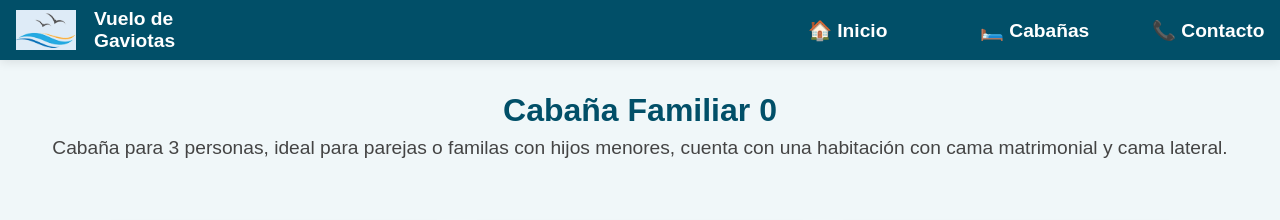
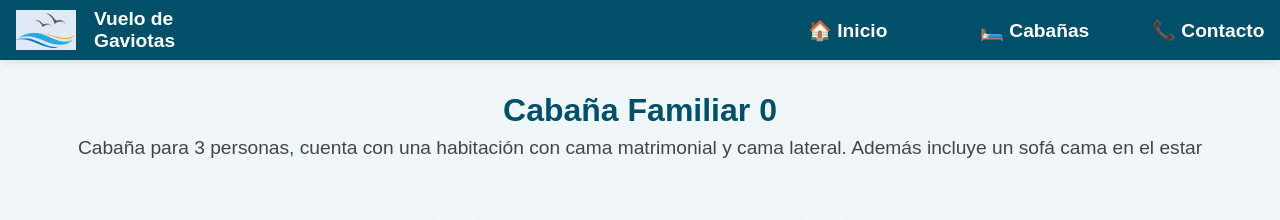
Before and after one commit to turizar/Vuelo-de-Gaviotas-V3, a plain HTML site: page docs/cabin0.html in a window 1280 px wide. Shown: the top 220 px of the page. Drawn offline with Linux system fonts and the light colour scheme; grey boxes are pictures that could not be loaded.

Commit message:
Update cabin0.html

```diff
--- a/docs/cabin0.html
+++ b/docs/cabin0.html
@@ -30,7 +30,7 @@
 <!-- Descripción de la cabaña -->
   <section class="description">
     <h2>Cabaña Familiar 0</h2>
-    <p>Cabaña para 3 personas, ideal para parejas o familas con hijos menores, cuenta con una habitación con cama matrimonial y cama lateral.</p>
+    <p>Cabaña para 3 personas, cuenta con una habitación con cama matrimonial y cama lateral. Además incluye un sofá cama en el estar  </p>
   </section>
 
 <!-- Galería de imágenes -->
```
